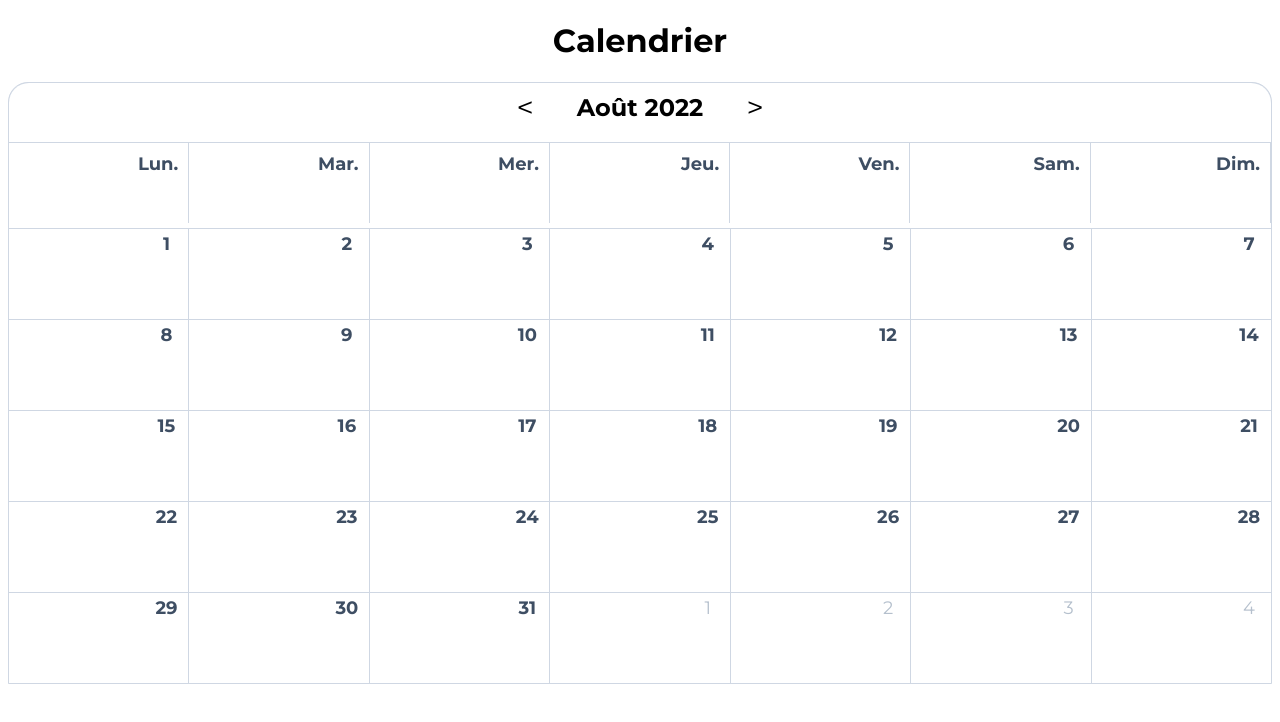
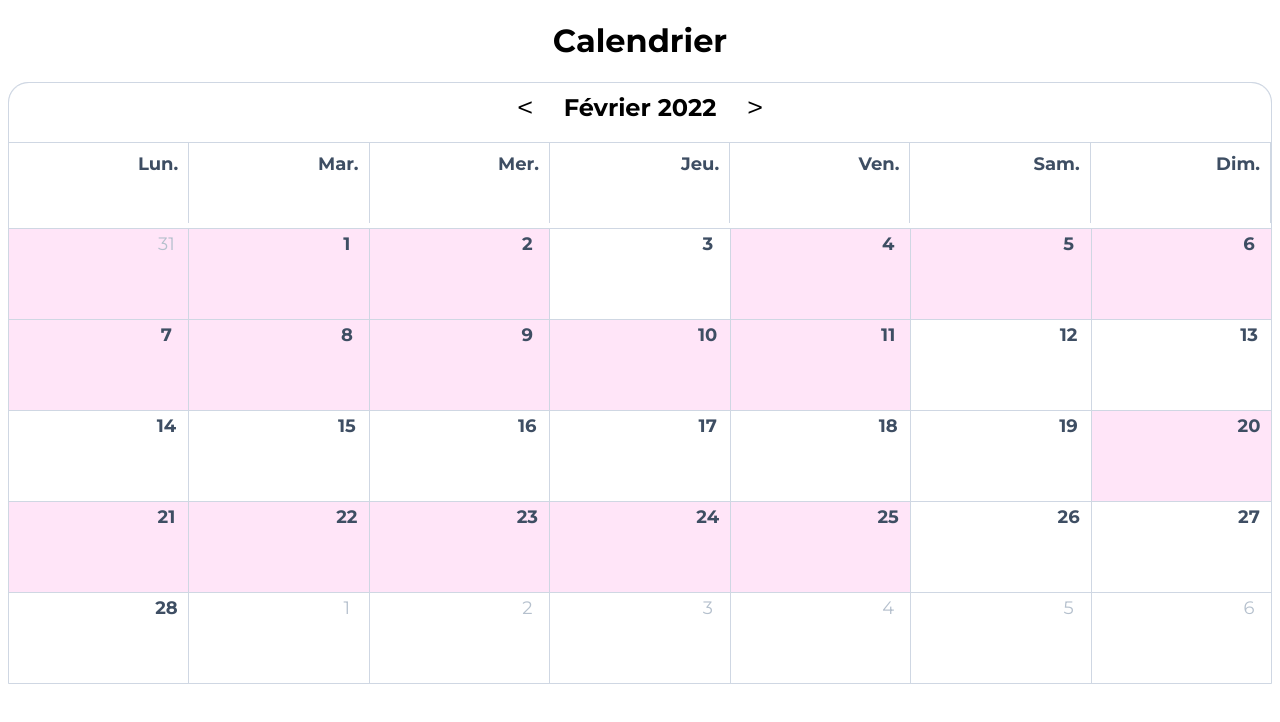
Before and after one commit to reklite/calendar-app, a React (Create React App) app: page / in a window 1280 px wide. Shown: the top 722 px of the page. Built offline with nearby package versions, Linux system fonts and the light colour scheme.

Commit message:
cell is colorized if an event is on that day

```diff
--- a/src/Calendar.js
+++ b/src/Calendar.js
@@ -7,17 +7,20 @@ import data from "./data/exercice-calendar.json";
 
 function calculateCalendar(m, y) {
   let currentMonthDays = utils.createDaysForCurrentMonth(y, m);
-  let previousMonthDays = utils.createDaysForPreviousMonth(y, m, currentMonthDays);
+  let previousMonthDays = utils.createDaysForPreviousMonth(
+    y,
+    m,
+    currentMonthDays
+  );
   let nextMonthDays = utils.createDaysForNextMonth(y, m, currentMonthDays);
-  let days = [...previousMonthDays, ...currentMonthDays, ...nextMonthDays];
-
-  return(days);
+  let calendar = [...previousMonthDays, ...currentMonthDays, ...nextMonthDays];
+  return calendar;
 }
 
-function Calendar() {
+function Calendar({ givenDate }) {
+  const [currentDate, setCurrentDate] = useState(givenDate);
   const [currentMonthName, setCurrentMonthName] = useState(null);
   const [currentYear, setCurrentYear] = useState(null);
-  const [currentDate, setCurrentDate] = useState(dayjs());
   const [calendar, setCalendar] = useState(null);
 
   const [dataEvents, setDataEvents] = useState(data);
@@ -25,37 +28,49 @@ function Calendar() {
   const WEEKDAYS = ["Lun.", "Mar.", "Mer.", "Jeu.", "Ven.", "Sam.", "Dim."];
 
   useEffect(() => {
-    setCurrentMonthName(utils.setFirstCharUppercase(dayjs(currentDate).locale(localeFr).format("MMMM")))
+    setDataEvents(formatData(dataEvents));
+    setCurrentMonthName(
+      utils.setFirstCharUppercase(
+        dayjs(currentDate).locale(localeFr).format("MMMM")
+      )
+    );
     setCurrentYear(dayjs(currentDate).format("YYYY"));
-    setCalendar(calculateCalendar(currentDate.format("M"), currentDate.format("YYYY")));
+    setCalendar(
+      calculateCalendar(
+        currentDate.format("M"),
+        currentDate.format("YYYY"),
+      )
+    );
 
+    return () => {
+      console.log("component destroyed !");
+    };
+  }, [currentDate]);
+
+  // dataEvents doesn't change so we don't need it now
+  /*useEffect(() => {
     setDataEvents(formatData(dataEvents));
 
     return () => {
       console.log("component destroyed !");
-    }
-  }, [currentDate])
+    };
+  }, [dataEvents]);*/
 
   function recalculateCalendar(date, operator) {
-    if(operator === "left")
-      date = dayjs(date).subtract(1, "month");
-    if(operator === "right")
-      date = dayjs(date).add(1, "month");
+    if (operator === "left") date = dayjs(date).subtract(1, "month");
+    if (operator === "right") date = dayjs(date).add(1, "month");
 
     setCurrentDate(date);
-  };
+  }
 
   function formatData(data) {
-    data.forEach(element => {
+    data.forEach((element) => {
       element.startDate = dayjs(element.startDate).format("YYYY-MM-DD");
       element.endDate = dayjs(element.endDate).format("YYYY-MM-DD");
     });
 
     return data;
   }
-
-  // console.log(dayjs(dataEvents[0].startDate).format("YYYY-MM-DD"));
-
 
   return (
     <>
@@ -86,25 +101,33 @@ function Calendar() {
 
         <ol id="days-of-week" className="day-of-week">
           {WEEKDAYS.map((day, index) => (
-            <li
-              key={day}
-            >
-              {day}
-            </li>
+            <li key={day}>{day}</li>
           ))}
         </ol>
 
         <ol id="calendar-days" className="days-grid">
-
-        {calendar && calendar.map((day) => (
-          <li
-            key={day.date}
-            className={"calendar-day " +
-            //  `${utils.isWeekendDay(day.dateString) ? "" : ""}` +
-             `${day.isCurrentMonth ? "calendar-day--current" : "calendar-day--not-current"}`}
-          ><span>{day.dayOfMonth}</span>
-          </li>
-        ))}
+          {calendar &&
+            calendar.map((day) => (
+              <li
+                key={day.date}
+                className={
+                  "calendar-day " +
+                  `${
+                    utils.isBetweenDates(day.date, dataEvents)
+                      ? "colorize "
+                      : ""
+                  }` +
+                  `${
+                    day.isCurrentMonth
+                      ? "calendar-day--current"
+                      : "calendar-day--not-current"
+                  }`
+                }
+              >
+                {utils.isBetweenDates(day.date, dataEvents) ? "" : ""}
+                <span>{day.dayOfMonth}</span>
+              </li>
+            ))}
         </ol>
       </div>
     </>
--- a/src/index.css
+++ b/src/index.css
@@ -131,3 +131,7 @@ li {
   /* background-color: var(--grey-100); */
   color: var(--grey-300);
 }
+
+.colorize {
+  background-color: #FFE5F8;
+}
```
